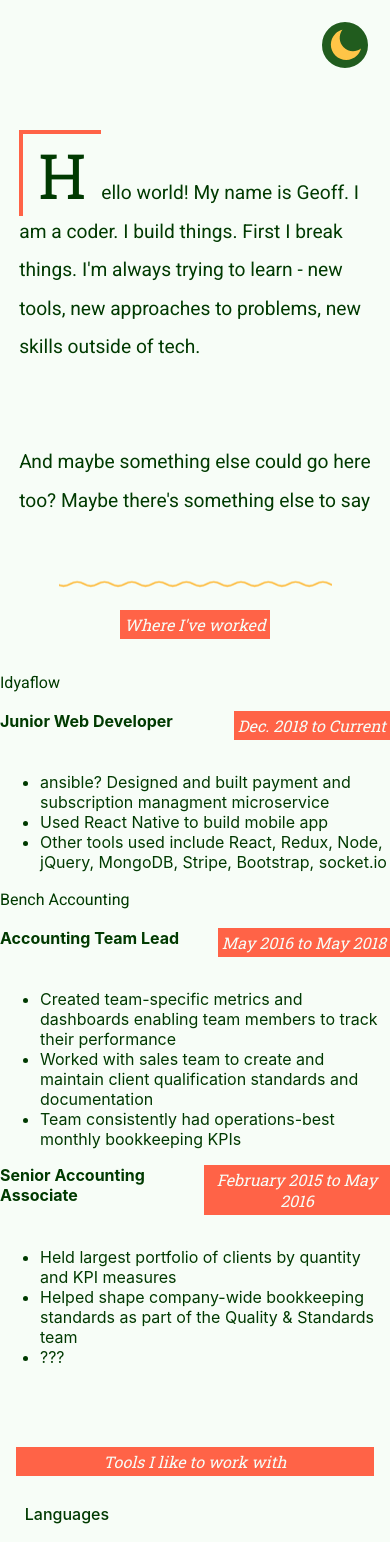
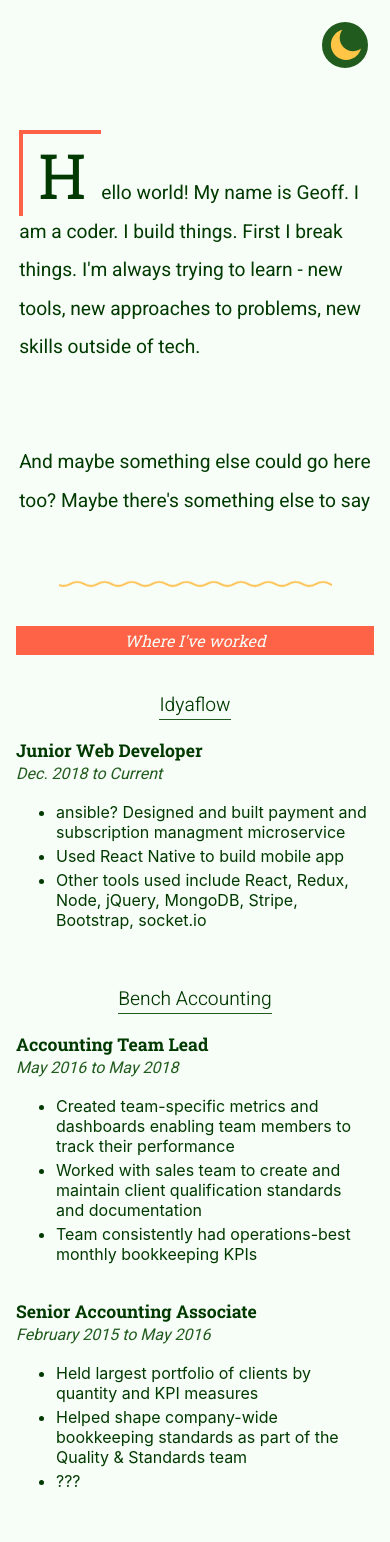
Before and after one commit to geoffmphillips/portfolio, a React (Create React App) app: page / in a window 390 px wide. Shown: the top 1542 px of the page. Built offline with nearby package versions, Linux system fonts and the light colour scheme.

Commit message:
Update style and layout for education component

```diff
--- a/src/App.css
+++ b/src/App.css
@@ -50,6 +50,10 @@ section {
 	padding: 1em 0;
 }
 
+.m-t-16 {
+	margin-top: 16px;
+}
+
 .row {
 	display: flex;
 }
@@ -83,6 +87,12 @@ section {
 #App .header .dark-mode-button:hover {
 	background-color: #1F361C;
 	cursor: pointer;
+}
+
+#App.dark-mode .header .dark-mode-button:active {
+	transform: scale(0.98);
+	background-color: rgb(31, 49, 22);
+	box-shadow: 0px 0px 0px 4px rgb(31, 49, 22);
 }
 
 #App .header .dark-mode-button:focus {
@@ -124,7 +134,7 @@ section {
 	line-height: 1em;
 }
 
-#App #skills-container, #App #employment-container {
+#App #skills-container, #App .employment-container {
 	display: flex;
 	flex-direction: column;
 	margin: 2em;
@@ -152,6 +162,27 @@ section {
 	margin: 0 0 1em 0;
 }
 
+#App #skills-container .row .column .skill-name-container {
+	display: grid;
+}
+
+#App #skills-container .row .column .skill-name {
+	width: max-content;
+	justify-self: center;
+	padding: 0;
+	font-size: 1.2em;
+	line-height: 1.45em;
+	border-bottom: 1px solid #215C1E;
+	font-weight: 300;
+}
+
+#App #skills-container .row .column .skill-name:hover {
+	border-bottom: 1px solid transparent;
+	background-image: url(/assets/squiggle.svg);
+	background-repeat: repeat-x;
+	background-position-y: 0.90em;
+}
+
 #App #skills-container .row .column .tool-container {
 	display: flex;
 	flex-wrap: wrap;
@@ -161,6 +192,7 @@ section {
 	display: flex;
 	justify-content: center;
 	align-items: baseline;
+	font-family: 'Heebo', sans-serif;
 	padding: 5px 15px;
 	color: hsl(124, 58%, 98%);
 	background-color: #215C1E;
@@ -174,16 +206,16 @@ section {
 	background-color: hsl(121, 100%, 11.4%);
 }
 
-#App #employment-container {
+#App .employment-container {
 	align-items: center;
 }
 
-#App #employment-container .employer {
+#App .employment-container .employer {
 	width: 50%;
 	display: grid;
 }
 
-#App #employment-container .employer > p {
+#App .employment-container .employer > p {
 	width: max-content;
 	font-size: 1.2em;
 	border-bottom: 1px solid #215C1E;
@@ -191,23 +223,23 @@ section {
 	justify-self: center;
 }
 
-#App #employment-container .employer > p:hover {
+#App .employment-container .employer > p:hover {
 	border-bottom: 1px solid transparent;
 	background-image: url(/assets/squiggle.svg);
 	background-repeat: repeat-x;
 	background-position-y: 0.90em;
 }
 
-#App #employment-container .employer .row {
+#App .employment-container .employer .row {
 	align-items: baseline;
 }
 
-#App #employment-container .employer .row .title {
+#App .employment-container .employer .row .title {
 	font-size: 1.1em;
 	font-family: 'Roboto Slab', 'Times New Roman', Times, serif;
 }
 
-#App #employment-container .employer .row .time {
+#App .employment-container .employer .row .time {
 	font-family: 'Heebo', sans-serif;
 	color: #215C1E;
 	background: none;
@@ -215,11 +247,11 @@ section {
 	margin: 0;
 }
 
-#App #employment-container .employer ul {
+#App .employment-container .employer ul {
 	margin-bottom: 2.25em;
 }
 
-#App #employment-container .employer ul li {
+#App .employment-container .employer ul li {
 	margin: 0.25em 0;
 }
 
@@ -236,6 +268,12 @@ section {
 
 #App.dark-mode .header .dark-mode-button:hover {
 	background-color: rgba(255, 171, 15, 1);
+}
+
+#App.dark-mode .header .dark-mode-button:active {
+	transform: scale(0.98);
+	background-color: rgb(223, 145, 2);
+	box-shadow: 0px 0px 0px 4px rgb(223, 145, 2);
 }
 
 #App.dark-mode .header .dark-mode-button:focus {
@@ -300,22 +338,22 @@ section {
 		line-height: 2em;
 	}
 
-	#App #employment-container {
+	#App .employment-container {
 		margin: 1em;
 	}
 
-	#App #employment-container > .row {
+	#App .employment-container > .row {
 		width: 100%;
 	}
-	#App #employment-container > .row > em {
+	#App .employment-container > .row > em {
 		width: 100%;
 	}
 
-	#App #employment-container .employer {
+	#App .employment-container .employer {
 		width: 100%;
 	}
 
-	#App #employment-container .employer .row {
+	#App .employment-container .employer .row {
 		flex-direction: column;
 	}
 
```
